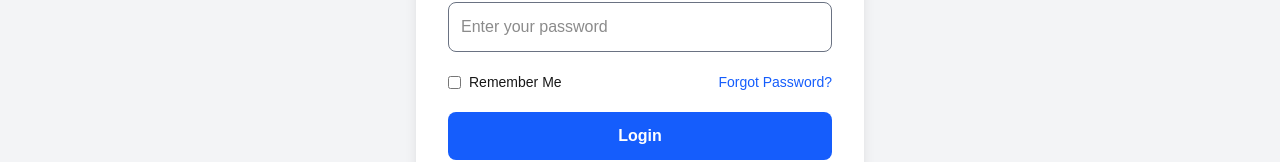
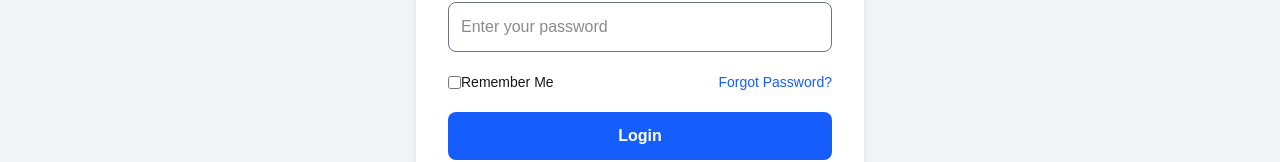
Before and after one commit to gauravkumar2005/SkillForge, a Next.js app: page /login in a window 1280 px wide. Shown: the part 476-638 px from the top of the page. Built offline with nearby package versions, Linux system fonts and the light colour scheme.

Commit message:
change remember me label in login page

```diff
--- a/src/app/login/page.jsx
+++ b/src/app/login/page.jsx
@@ -38,7 +38,7 @@ export default function LoginPage() {
           </div>
 
           <div className="flex justify-between items-center text-sm">
-            <label className="flex items-center gap-2">
+            <label className="flex items-center text-blackgap-2">
               <input type="checkbox" />
               Remember Me
             </label>
```
